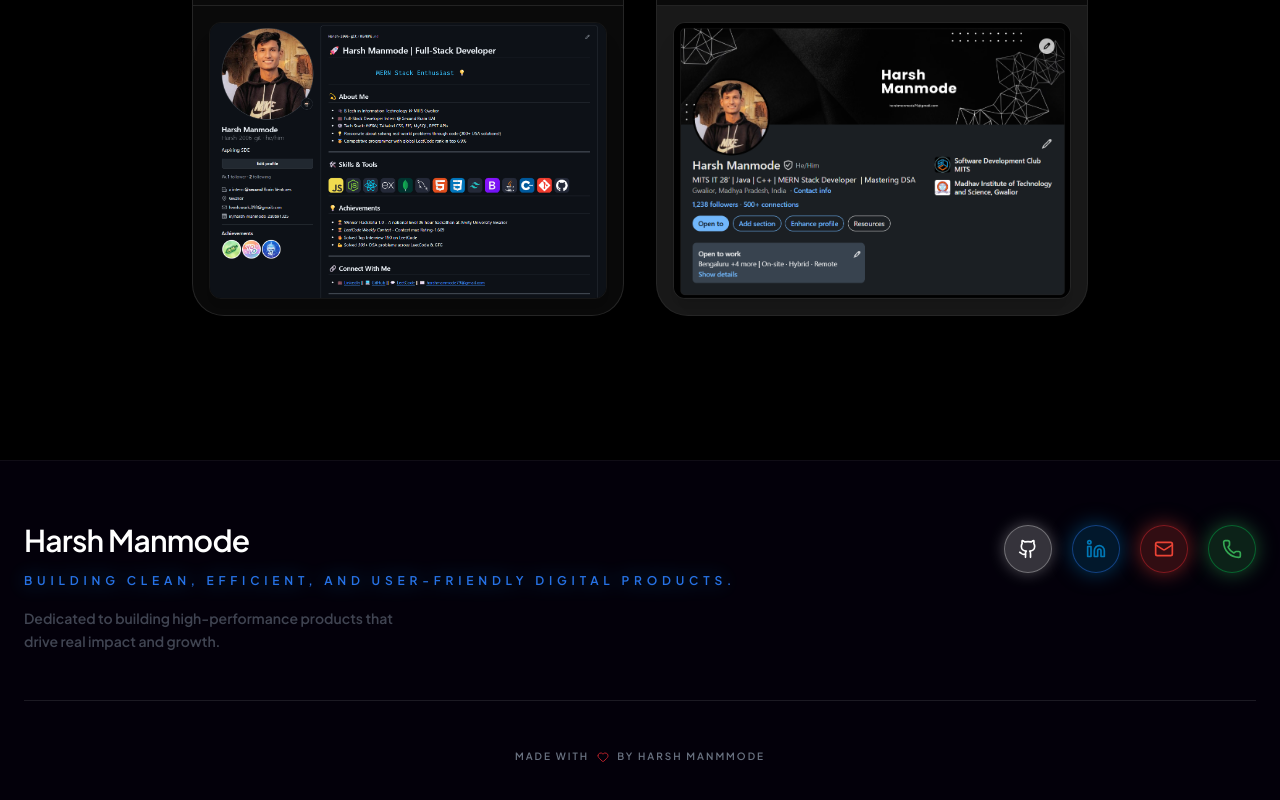
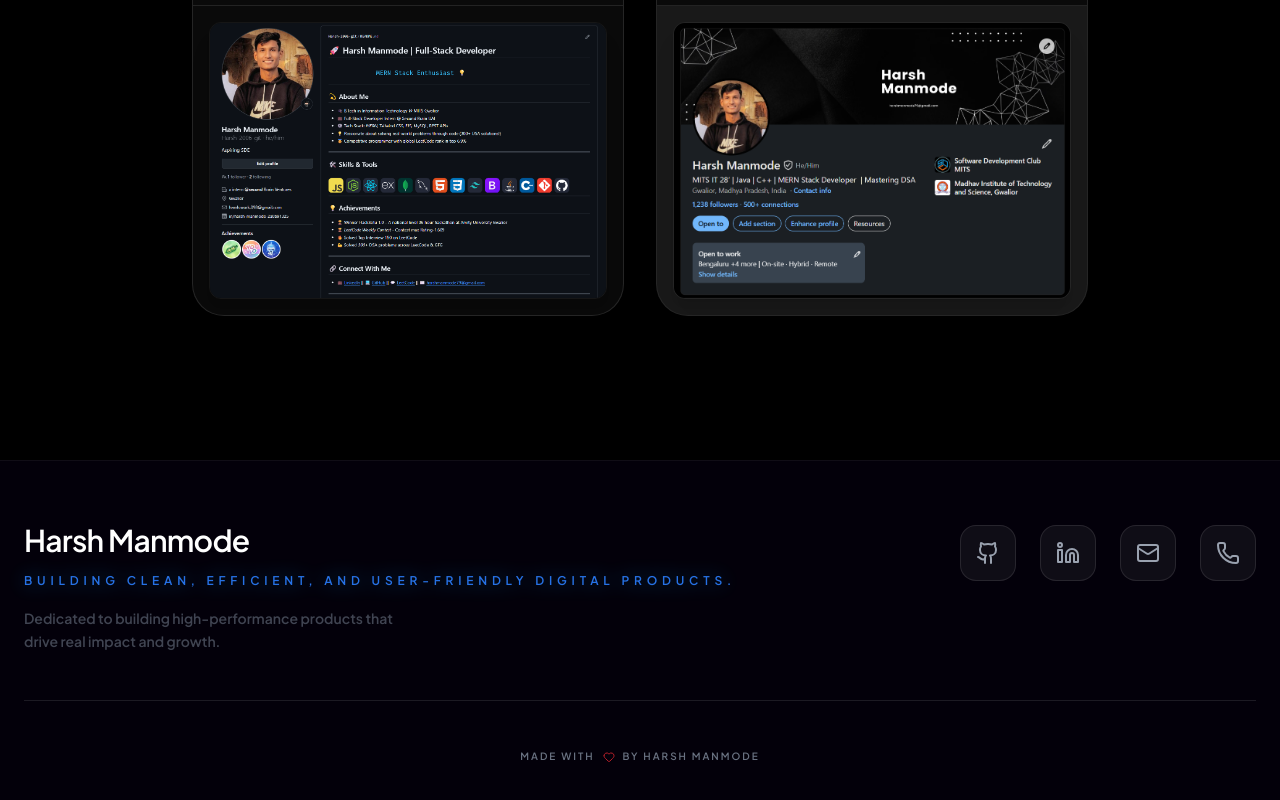
Before and after one commit to Harsh-2006-git/My-Portfolio, a Next.js app: page / in a window 1280 px wide. Shown: the part 5481-6281 px from the top of the page. Built offline with nearby package versions, Linux system fonts and the light colour scheme; a web font is replaced by a local one.

Commit message:
social links

```diff
--- a/app/page.tsx
+++ b/app/page.tsx
@@ -187,7 +187,7 @@ export default function Home() {
       fetch("/api/certificates").then(res => res.json()),
       fetch("/api/projects").then(res => res.json())
     ]).then(([achData, certData, projData]) => {
-      setAchievements(achData.slice(0, 3));
+      setAchievements(achData);
       setCertificates(certData);
       setProjects(projData.slice(0, 3));
     }).catch(err => console.error("Error fetching data:", err));
@@ -430,7 +430,7 @@ export default function Home() {
           <div className="space-y-6">
             {/* Desktop Grid */}
             <div className="hidden md:grid grid-cols-1 sm:grid-cols-3 gap-10">
-              {achievements.map((item) => {
+              {achievements.slice(0, 3).map((item) => {
                 const IconComp = iconMap[item.icon] || Award;
                 return (
                   <Link href={`/achievements/${item.id}`} key={item.id} className="block group">
--- a/components/AchievementScroller.tsx
+++ b/components/AchievementScroller.tsx
@@ -35,7 +35,7 @@ function AchievementCard({ item }: { item: Achievement }) {
       <div className="rounded-b-[24px] rounded-t-none bg-white/5 border border-white/10 group-hover:border-blue-500/20 transition-all shadow-xl flex flex-col justify-between overflow-hidden relative h-full">
         <div>
           <div className="relative aspect-video overflow-hidden border-b border-white/5 bg-black/40">
-            <AutoImageScroller images={item.images} />
+            <AutoImageScroller images={item.images} isStatic={true} />
           </div>
           <div className="p-5">
             <div className="flex items-center justify-between mb-3">
--- a/components/Footer.tsx
+++ b/components/Footer.tsx
@@ -17,18 +17,18 @@ export default function Footer() {
             </p>
           </div>
 
-          <div className="flex items-center gap-3 md:gap-5 flex-wrap justify-center sm:justify-end">
-            <a href="https://github.com/Harsh-2006-git" target="_blank" className="w-10 h-10 md:w-12 md:h-12 rounded-full border border-white/30 flex items-center justify-center bg-white/20 transition-all group shadow-[0_0_15px_rgba(255,255,255,0.3)] hover:bg-white hover:shadow-[0_0_35px_white] hover:scale-110">
-              <Github className="w-4 h-4 md:w-5 md:h-5 text-white group-hover:text-black transition-colors" />
+          <div className="flex items-center gap-4 md:gap-6 flex-wrap justify-center sm:justify-end">
+            <a href="https://github.com/Harsh-2006-git" target="_blank" className="w-10 h-10 md:w-14 md:h-14 rounded-2xl border border-white/10 flex items-center justify-center bg-white/5 transition-all group hover:bg-blue-600/10 hover:border-blue-500/50 hover:shadow-[0_0_20px_rgba(0,163,255,0.15)] hover:-translate-y-1">
+              <Github className="w-4 h-4 md:w-6 md:h-6 text-gray-400 group-hover:text-blue-400 transition-colors" />
             </a>
-            <a href="https://linkedin.com/in/harsh-manmode-2a0b91325" target="_blank" className="w-10 h-10 md:w-12 md:h-12 rounded-full border border-blue-500/40 flex items-center justify-center bg-[#0077b5]/20 transition-all group shadow-[0_0_20px_rgba(0,119,181,0.5)] hover:bg-[#0077b5] hover:shadow-[0_0_40px_#0077b5] hover:scale-110">
-              <Linkedin className="w-4 h-4 md:w-5 md:h-5 text-[#0077b5] group-hover:text-white transition-colors" />
+            <a href="https://linkedin.com/in/harsh-manmode-2a0b91325" target="_blank" className="w-10 h-10 md:w-14 md:h-14 rounded-2xl border border-white/10 flex items-center justify-center bg-white/5 transition-all group hover:bg-blue-600/10 hover:border-blue-500/50 hover:shadow-[0_0_20px_rgba(0,163,255,0.15)] hover:-translate-y-1">
+              <Linkedin className="w-4 h-4 md:w-6 md:h-6 text-gray-400 group-hover:text-blue-400 transition-colors" />
             </a>
-            <a href="mailto:harshmanmode79@gmail.com" className="w-10 h-10 md:w-12 md:h-12 rounded-full border border-red-500/40 flex items-center justify-center bg-[#ea4335]/20 transition-all group shadow-[0_0_20px_rgba(234,67,53,0.5)] hover:bg-[#ea4335] hover:shadow-[0_0_40px_#ea4335] hover:scale-110">
-              <Mail className="w-4 h-4 md:w-5 md:h-5 text-[#ea4335] group-hover:text-white transition-colors" />
+            <a href="mailto:harshmanmode79@gmail.com" className="w-10 h-10 md:w-14 md:h-14 rounded-2xl border border-white/10 flex items-center justify-center bg-white/5 transition-all group hover:bg-blue-600/10 hover:border-blue-500/50 hover:shadow-[0_0_20px_rgba(0,163,255,0.15)] hover:-translate-y-1">
+              <Mail className="w-4 h-4 md:w-6 md:h-6 text-gray-400 group-hover:text-blue-400 transition-colors" />
             </a>
-            <div className="w-10 h-10 md:w-12 md:h-12 rounded-full border border-green-500/40 flex items-center justify-center bg-[#34a853]/20 transition-all group shadow-[0_0_20px_rgba(52,168,83,0.5)] hover:bg-[#34a853] hover:shadow-[0_0_40px_#34a853] hover:scale-110">
-              <Phone className="w-4 h-4 md:w-5 md:h-5 text-[#34a853] group-hover:text-white transition-colors" />
+            <div className="w-10 h-10 md:w-14 md:h-14 rounded-2xl border border-white/10 flex items-center justify-center bg-white/5 transition-all group hover:bg-blue-600/10 hover:border-blue-500/50 hover:shadow-[0_0_20px_rgba(0,163,255,0.15)] hover:-translate-y-1">
+              <Phone className="w-4 h-4 md:w-6 md:h-6 text-gray-400 group-hover:text-blue-400 transition-colors" />
             </div>
           </div>
         </div>
@@ -39,7 +39,7 @@ export default function Footer() {
         <div className="flex justify-center items-center text-[10px] font-black uppercase tracking-[0.2em] text-gray-500 gap-2">
           <span>Made with</span>
           <Heart className="w-3 h-3 text-red-500 animate-pulse" />
-          <span>by Harsh Manmmode</span>
+          <span>by Harsh Manmode</span>
         </div>
       </div>
     </footer>
```
